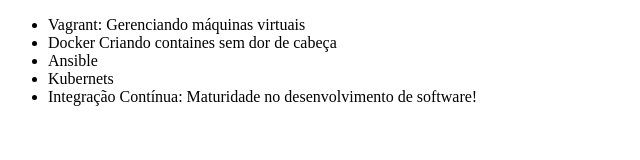
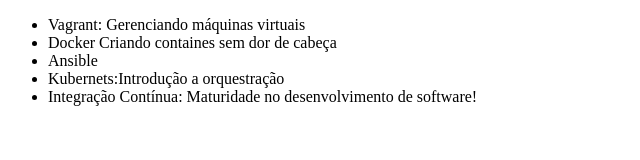
Before and after one commit to igorblos/CursoGit, a plain HTML site: page index.html in a window 1280 px wide. Shown: the whole page, without its empty margins (0-640 px from the left). Drawn offline with Linux system fonts and the light colour scheme.

Commit message:
Alterando o nome do curso de kubernet

```diff
--- a/index.html
+++ b/index.html
@@ -9,7 +9,7 @@
        <li>Vagrant: Gerenciando máquinas virtuais</li>
        <li>Docker Criando containes sem dor de cabeça</li>
        <li>Ansible</li>
-       <li>Kubernets</li>
+       <li>Kubernets:Introdução a orquestração</li>
        <li>Integração Contínua: Maturidade no desenvolvimento de software!</li>
     </ul>
 </body>
```
